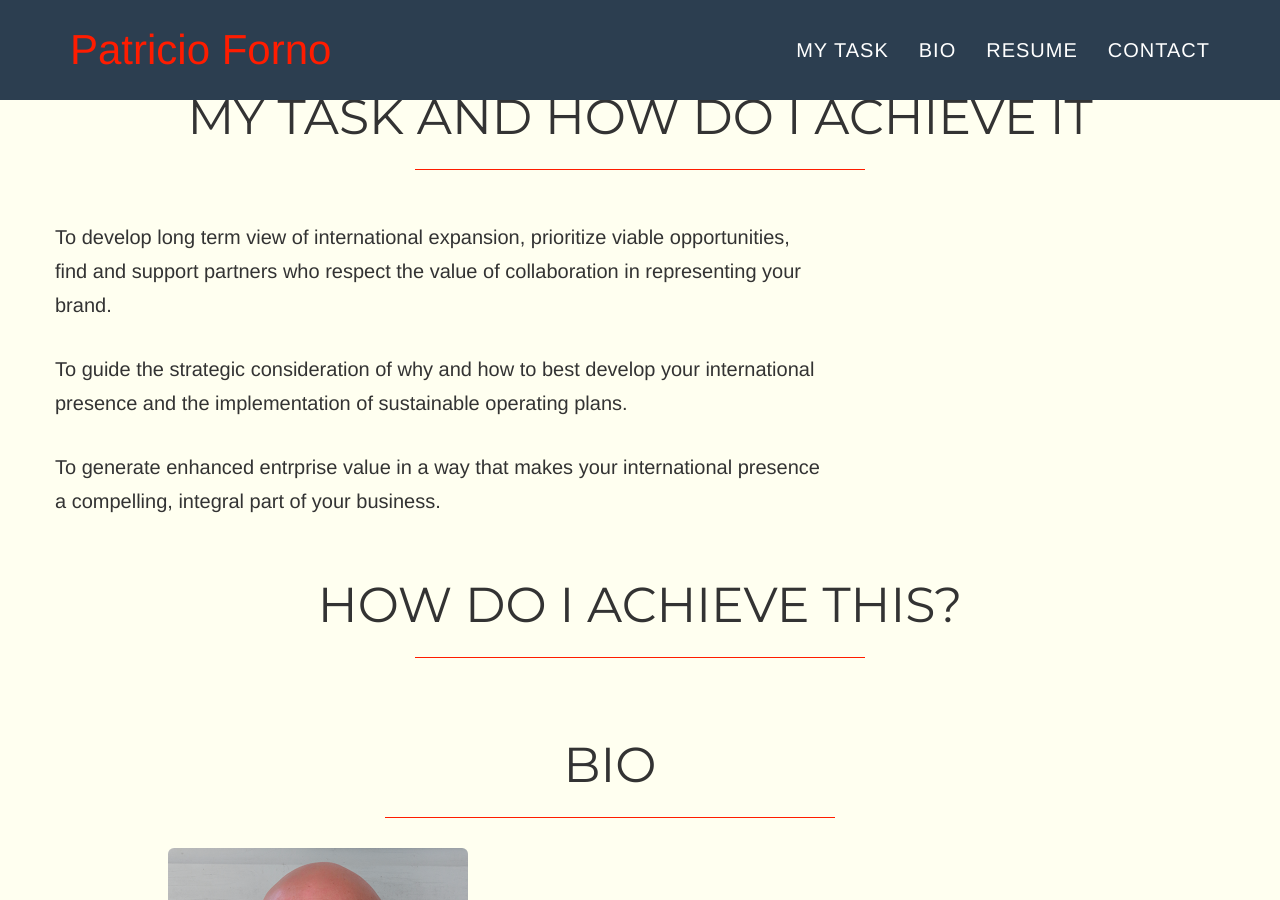
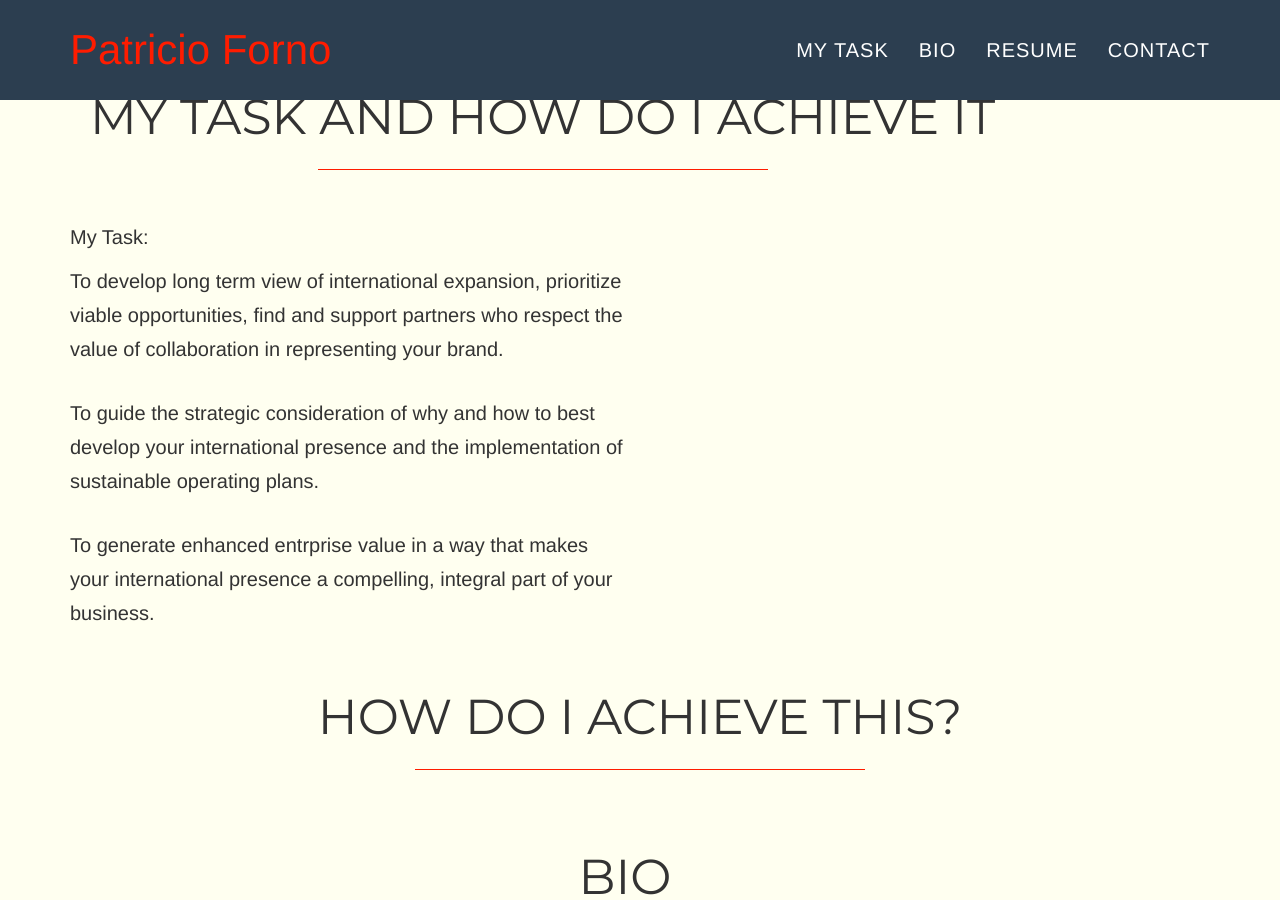
Before and after one commit to fornomail/fornomail.github.io, a Jekyll site: the page built from index.html, in a window 1280 px wide and 900 px high. Built offline with Jekyll 4.4.1, drawn with Linux system fonts in a browser that asks for light colours; nearby versions of some CDN libraries; some web fonts are replaced; library files that are not in the unit come from our copies.

Commit message:
Update index.html

```diff
--- a/index.html
+++ b/index.html
@@ -7,16 +7,13 @@
 <section id="services">
     <div class="container">
         <div class="row">
-            <div class="col-lg-12 text-center">
+            <div class="col-lg-10 text-center">
                 <h2>MY TASK and how do i achieve it</h2>
                 <hr class="star-primary">
             </div>
-        <div class="row">
-          <div class="col-lg-8 col-md-8>
-                      <p>My Task:</p>
-           <div>
           <div class="col-lg-6 col-md-6">
             <br/>
+              <p> My Task:</p>
             <p> To develop long term view of international expansion, prioritize viable opportunities, find and support partners who respect the value of collaboration in representing your brand.</p>
             <br/>
             <p> To guide the strategic consideration of why and how to best develop your international presence and the implementation of sustainable operating plans.</p>
```
